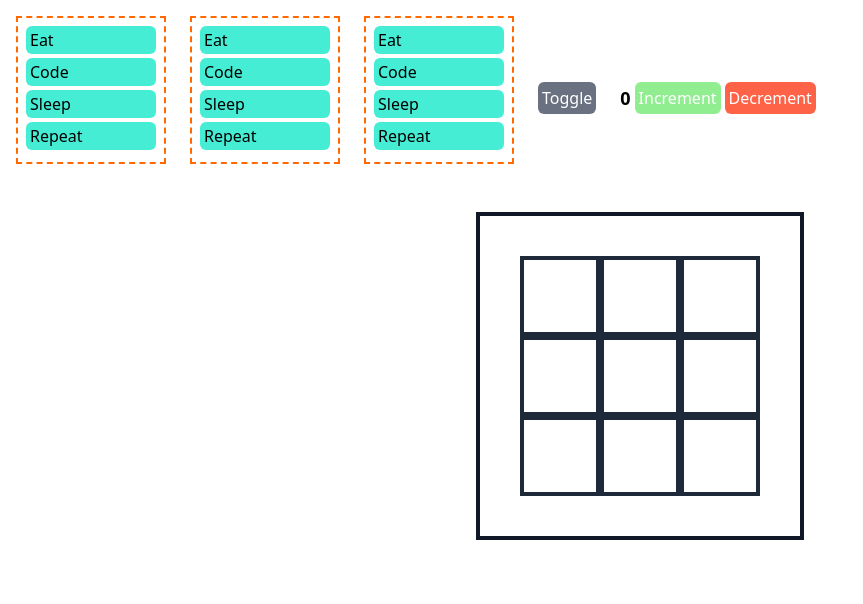
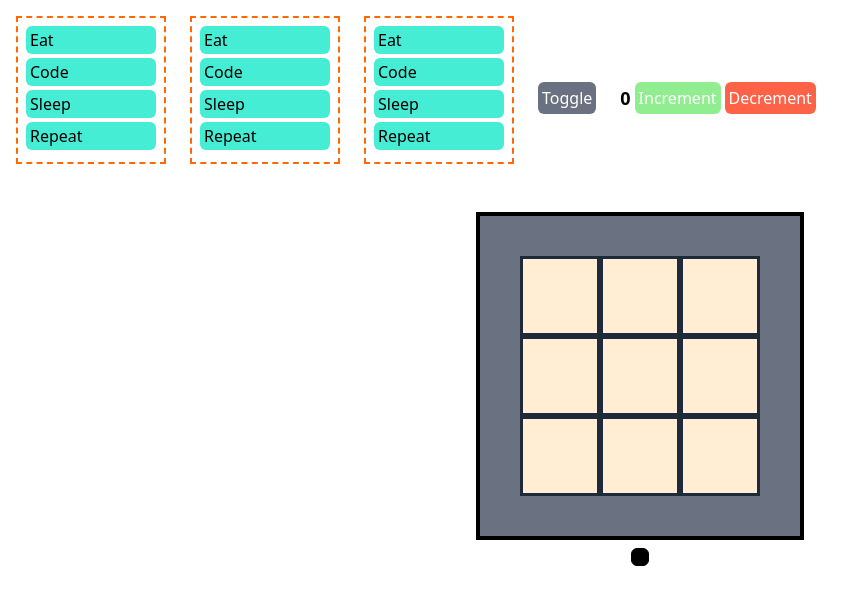
Before and after one commit to verma2510/react-project, a React (Vite) app: page / in a window 1280 px wide. Shown: the top 604 px of the page, without its empty margins (0-863 px from the left). Built offline with nearby package versions, Linux system fonts and the light colour scheme.

Commit message:
styling done for board

```diff
--- a/src/components/Block.tsx
+++ b/src/components/Block.tsx
@@ -7,7 +7,10 @@ interface blockProps {
 
 const Block: React.FC<blockProps> = (props) => {
   return (
-    <div onClick={props.onClick} className="border-4 border-gray-800 w-20 h-20 font-bold text-3xl cursor-pointer flex items-center justify-center">
+    <div
+      onClick={props.onClick}
+      className="border-3 border-gray-800 w-20 h-20  bg-orange-100 font-bold text-3xl cursor-pointer flex items-center justify-center"
+    >
       {props.value}
     </div>
   );
--- a/src/components/TicTacToe.tsx
+++ b/src/components/TicTacToe.tsx
@@ -49,12 +49,14 @@ const TicTacToe: React.FC = () => {
 
   return (
     <>
-      <div className="grid grid-cols-3 grid-rows-3 gap-0 border-4 p-10 border-gray-900">
-        {Array.from({ length: size * size }).map((_, i) => (
-          <Block onClick={() => handleClick(i)} key={i} value={board[i]} />
-        ))}
+      <div className="flex flex-col justify-center items-center">
+        <div className="grid grid-cols-3 grid-rows-3 gap-0 border-4 p-10 bg-gray-500">
+          {Array.from({ length: size * size }).map((_, i) => (
+            <Block onClick={() => handleClick(i)} key={i} value={board[i]} />
+          ))}
+        </div>
+        <Winner winner={winner} onRestart={restartGame} />
       </div>
-      <Winner winner={winner} onRestart={restartGame} />
     </>
   );
 };
--- a/src/components/Winner.tsx
+++ b/src/components/Winner.tsx
@@ -7,15 +7,15 @@ interface winnerProps {
 
 const Winner: React.FC<winnerProps> = (props) => {
   return (
-    <div>
+    <div className="mt-2 border-1 bg-black px-2 py-2 flex flex-col items-center rounded-md ">
       {props.winner ? (
         <>
-          <h2>
+          <h2 className="font-bold text-2xl text-[lightgreen] mb-2">
             {props.winner === "Draw"
               ? "It's a Draw!"
               : `Winner: ${props.winner}`}
           </h2>
-          <button onClick={props.onRestart}>Play Again</button>
+          <button className="bg-[tomato] font-semibold text-white rounded-md px-2 py-1" onClick={props.onRestart}>Play Again</button>
         </>
       ) : null}
     </div>
```
